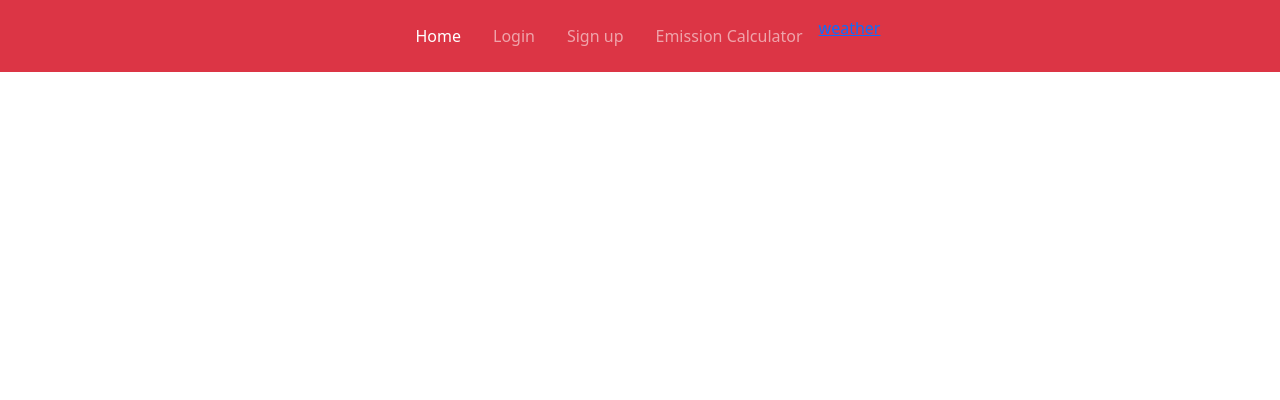
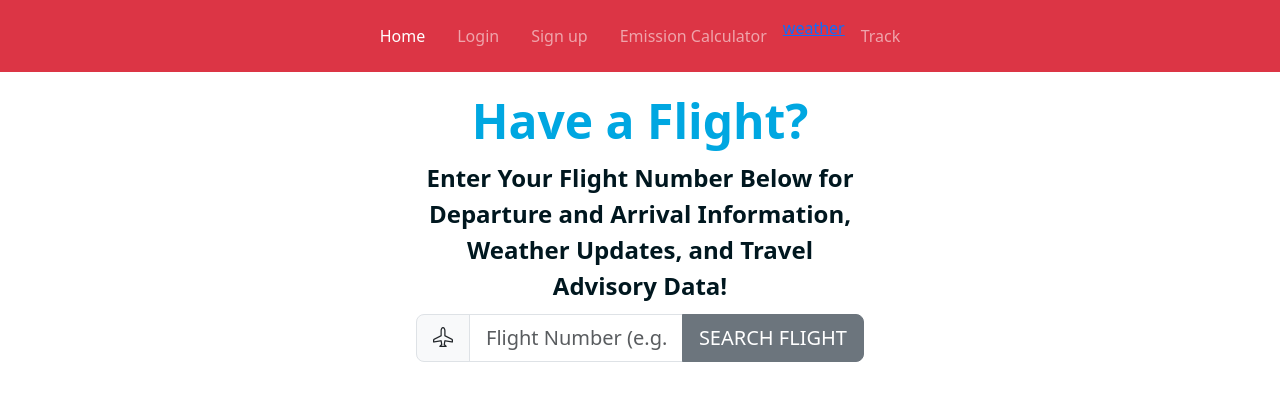
Before and after one commit to shellyh0626/TicketWingmanFront, a React (Create React App) app: page /track in a window 1280 px wide. Shown: the top 400 px of the page. Built offline with nearby package versions, Linux system fonts and the light colour scheme; no server answers.

Commit message:
added Tracking flight page that fetches flight

```diff
--- a/src/App.js
+++ b/src/App.js
@@ -16,6 +16,7 @@ import Emission from "./pages/Emission";
 import { me } from "./redux/users/user.actions";
 import { logout } from "./redux/users/user.actions";
 import Weather from "./pages/Weather";
+import Track from "./pages/Track";
 
 function App() {
   const dispatch = useDispatch();
@@ -81,6 +82,11 @@ function App() {
                   weather
                 </Link>
               </li>
+              <li className="nav-item">
+                <Link to="/track" className="nav-link mx-2">
+                  Track
+                </Link>
+              </li>
             </>
           )}
           {isLoggedIn && (
@@ -114,6 +120,7 @@ function App() {
         <Route path="/searchResults" element={<SearchResults />} />
         <Route path="/weather" element={<Weather />} />
         <Route path="/emission" element={<Emission />} />
+        <Route path="/track" element={<Track />} />
       </Routes>
     </div>
   );
--- a/src/components/SearchResults.jsx
+++ b/src/components/SearchResults.jsx
@@ -13,17 +13,16 @@ const SearchResults = () => {
   console.log("Flight's data" + JSON.stringify(data));
   const [expandedFlightIndex, setExpandedFlightIndex] = useState(-1);
 
-  // Check if data exists and if it is an array
-  if (!data || !Array.isArray(data)) {
-    return <p>No data</p>;
-  }
-
   // const [expandedFlightIndex, setExpandedFlightIndex] = use
   const [selectedCabin, setSelectedCabin] = useState("");
   const [selectedPrice, setSelectedPrice] = useState("");
   const [selectedStopovers, setSelectedStopovers] = useState("");
   const [selectedEmissions, setSelectedEmissions] = useState("");
   const [selectedDuration, setSelectedDuration] = useState("");
+  // Check if data exists and if it is an array
+  if (!data || !Array.isArray(data)) {
+    return <p>No data</p>;
+  }
 
   const filteredData = data.filter((flight) => {
     // Filter based on flight cabin
--- /dev/null
+++ b/src/components/TrackFlight.jsx
@@ -0,0 +1,71 @@
+import React, { useEffect, useState } from "react";
+import { useDispatch, useSelector } from "react-redux";
+import { FETCH_FLIGHT_THUNK } from "../redux/track/track.actions";
+import "../css/TrackFlight.css";
+import "bootstrap/dist/css/bootstrap.min.css";
+import "bootstrap-icons/font/bootstrap-icons.css";
+
+function TrackFlight() {
+  const flight = useSelector((state) => state.track.flightData);
+  const dispatch = useDispatch();
+  const [flightNumber, setFlightNumber] = useState();
+
+  useEffect(() => {
+    if (flightNumber) {
+      const flightObject = {
+        flight_iata: flightNumber,
+      };
+      console.log("dispatch: track flight");
+      dispatch(FETCH_FLIGHT_THUNK(flightObject));
+    }
+  }, [flightNumber, dispatch]);
+
+  const handleChange = (evt) => {
+    setFlightNumber(evt.target.value);
+  };
+
+  const handleSubmit = () => {
+    if (flightNumber) {
+      const flightObject = {
+        flight_iata: flightNumber,
+      };
+      console.log(flightObject);
+      dispatch(FETCH_FLIGHT_THUNK(flightObject));
+      console.log(flight);
+    }
+  };
+
+  return (
+    <div id="trackFlightContainer">
+      <h1 id="trackFlightHeading">Have a Flight?</h1>
+      <p id="trackFlightMessage">
+        Enter Your Flight Number Below for Departure and Arrival Information,
+        Weather Updates, and Travel Advisory Data!
+      </p>
+      <div className="input-group mb-3 input-group-lg">
+        <span className="input-group-text" id="trackIcon">
+          <i className="bi bi-airplane"></i>
+        </span>
+        <input
+          type="text"
+          name="flightNumber"
+          id="flightNumber"
+          className="form-control"
+          placeholder="Flight Number (e.g. UA2220)"
+          onChange={handleChange}
+          required
+        />
+        <button
+          type="button"
+          id="flightSearchButton"
+          className="btn btn-secondary btn-lg"
+          onClick={handleSubmit}
+        >
+          SEARCH FLIGHT
+        </button>
+      </div>
+    </div>
+  );
+}
+
+export default TrackFlight;
--- /dev/null
+++ b/src/css/TrackFlight.css
@@ -0,0 +1,24 @@
+#trackFlightContainer {
+  border: transparent;
+  display: grid;
+  justify-content: center;
+  width: 35%;
+  margin: 0 auto;
+  margin-top: 20px;
+}
+
+#trackFlightHeading {
+  font-size: 48px;
+  color: #00a7e1;
+  font-weight: bolder;
+  text-align: center;
+  margin-bottom: 10px;
+}
+
+#trackFlightMessage {
+  color: #00171f;
+  font-weight: bold;
+  font-size: 24px;
+  text-align: center;
+  margin-bottom: 10px;
+}
--- /dev/null
+++ b/src/pages/Track.jsx
@@ -0,0 +1,13 @@
+import React from "react";
+import "../css/ForgotFormCSS.css";
+import TrackFlight from "../components/TrackFlight";
+
+function Track() {
+  return (
+    <div>
+      <TrackFlight />
+    </div>
+  );
+}
+
+export default Track;
--- a/src/redux/root-reducer.js
+++ b/src/redux/root-reducer.js
@@ -2,11 +2,13 @@ import { combineReducers } from "redux";
 import User from "./users/user.reducer";
 import weatherReducer from "./weather/weather.reducer";
 import searchReducer from "./flights/search.reducer";
+import trackReducer from "./track/track.reducer";
 
 const rootReducer = combineReducers({
   user: User,
   weather: weatherReducer,
   search: searchReducer,
+  track: trackReducer,
 });
 
 export default rootReducer;
--- /dev/null
+++ b/src/redux/track/track.actions.js
@@ -0,0 +1,22 @@
+import axios from "axios";
+import trackActionTypes from "./track.types";
+
+export const FETCH_FLIGHT = (payload) => {
+  return {
+    type: trackActionTypes.GET_FLIGHT,
+    payload: payload,
+  };
+};
+
+export const FETCH_FLIGHT_THUNK = (flightObject) => {
+  return async (dispatch) => {
+    try {
+      const result = await axios.get("http://localhost:8080/api/track/", {
+        params: flightObject,
+      });
+      dispatch(FETCH_FLIGHT(result.data));
+    } catch (err) {
+      console.error(err);
+    }
+  };
+};
--- /dev/null
+++ b/src/redux/track/track.reducer.js
@@ -0,0 +1,19 @@
+import trackActionTypes from "./track.types";
+
+const INITIAL_STATE = {
+  flightData: null,
+};
+
+const trackReducer = (state = INITIAL_STATE, action) => {
+  switch (action.type) {
+    case trackActionTypes.GET_FLIGHT:
+      return {
+        ...state,
+        flightData: action.payload,
+      };
+    default:
+      return state;
+  }
+};
+
+export default trackReducer;
--- /dev/null
+++ b/src/redux/track/track.types.js
@@ -0,0 +1,5 @@
+const trackActionTypes = {
+  GET_FLIGHT: "GET_FLIGHT",
+};
+
+export default trackActionTypes;
```
